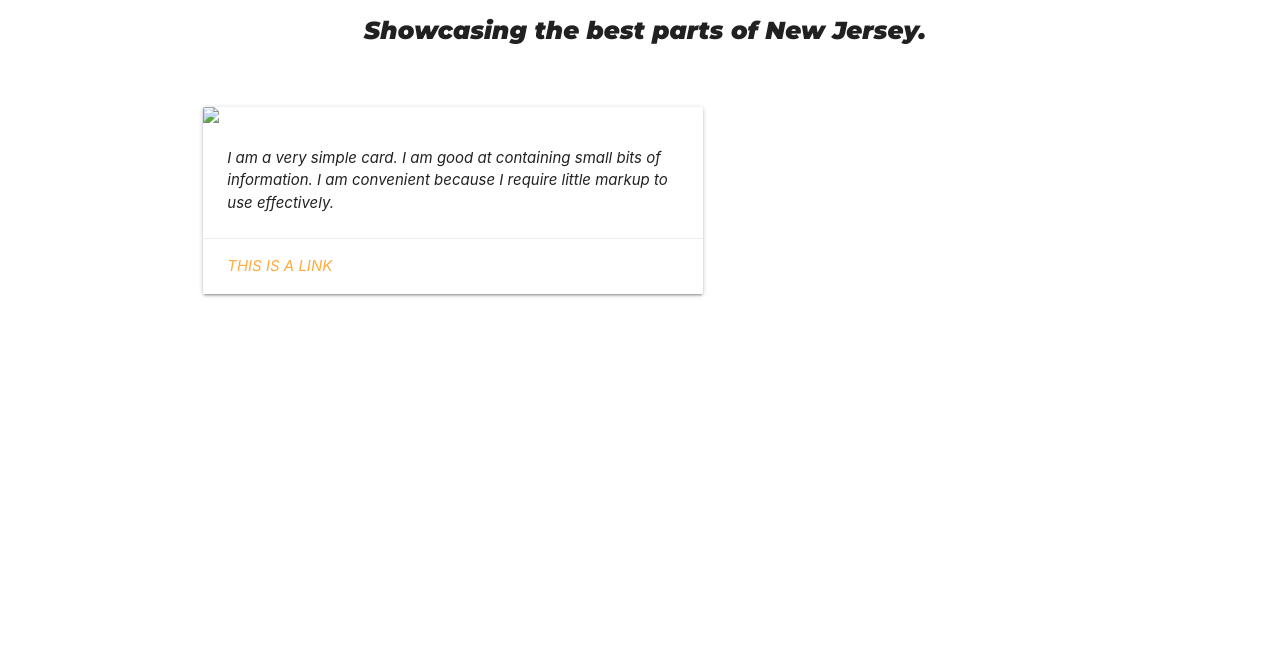
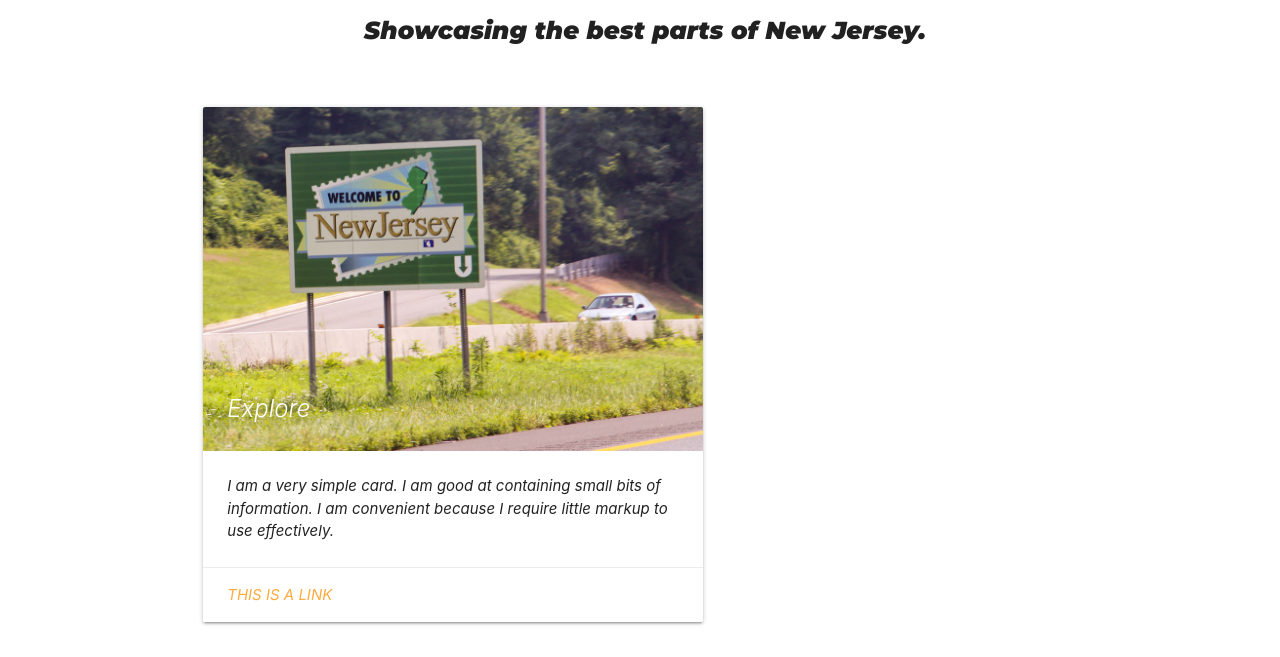
Before and after one commit to devXVII/JerseyZone, a plain HTML site: page src/index.html in a window 1280 px wide. Shown: the part 185-842 px from the top of the page. Before the commit the page ends 800 px from the top, so only its background shows below. Drawn offline with nearby package versions, Linux system fonts and the light colour scheme.

Commit message:
Update index.html

```diff
--- a/src/index.html
+++ b/src/index.html
@@ -28,8 +28,8 @@
     <div class="col s12 m7">
       <div class="card">
         <div class="card-image">
-          <img src="images/sample-1.jpg">
-          <span class="card-title">Card Title</span>
+          <img src="/static/WelcomeToJersey.png" class = "unselectable">
+          <span class="card-title">Explore</span>
         </div>
         <div class="card-content">
           <p>I am a very simple card. I am good at containing small bits of information.
```
